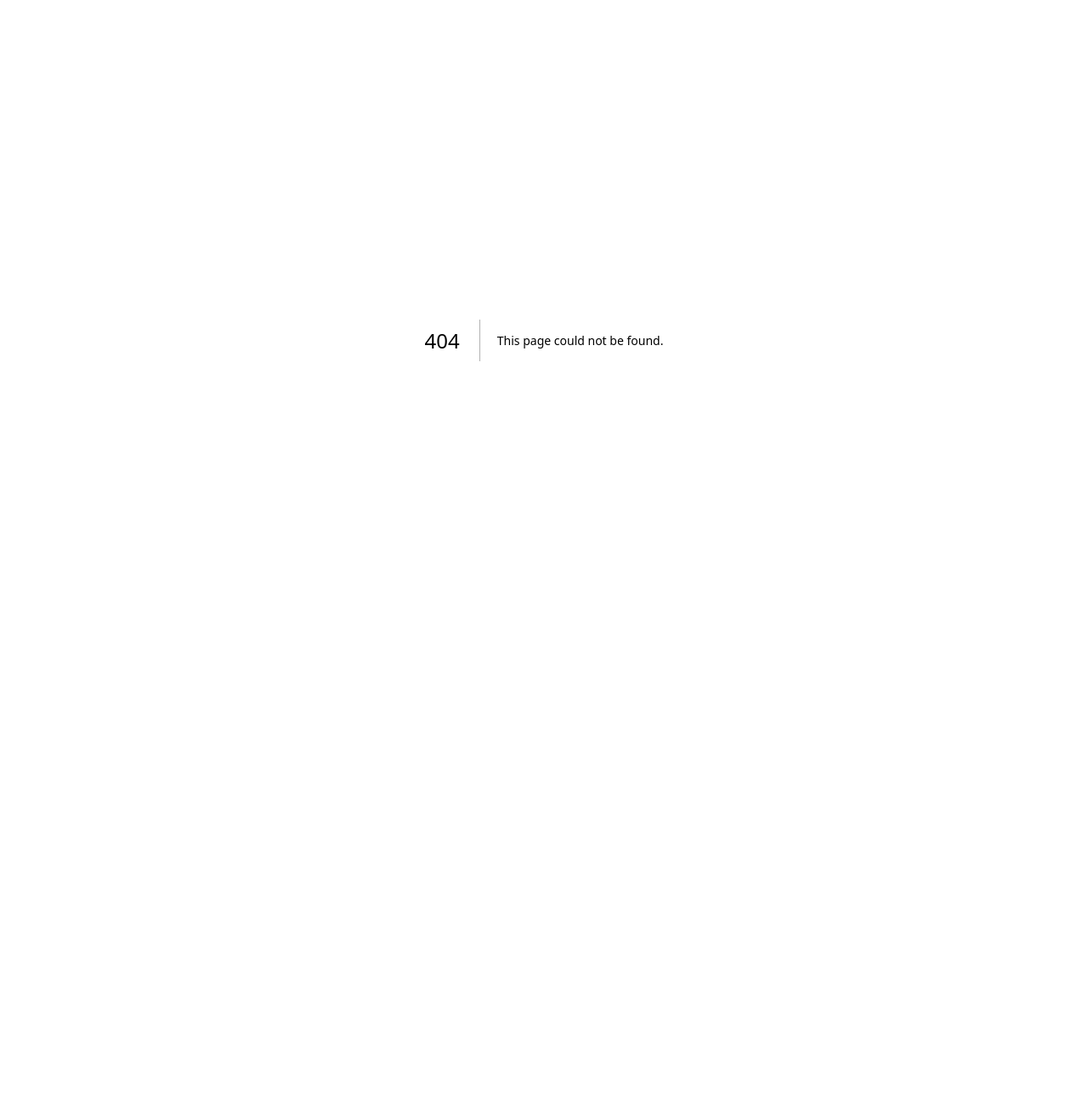
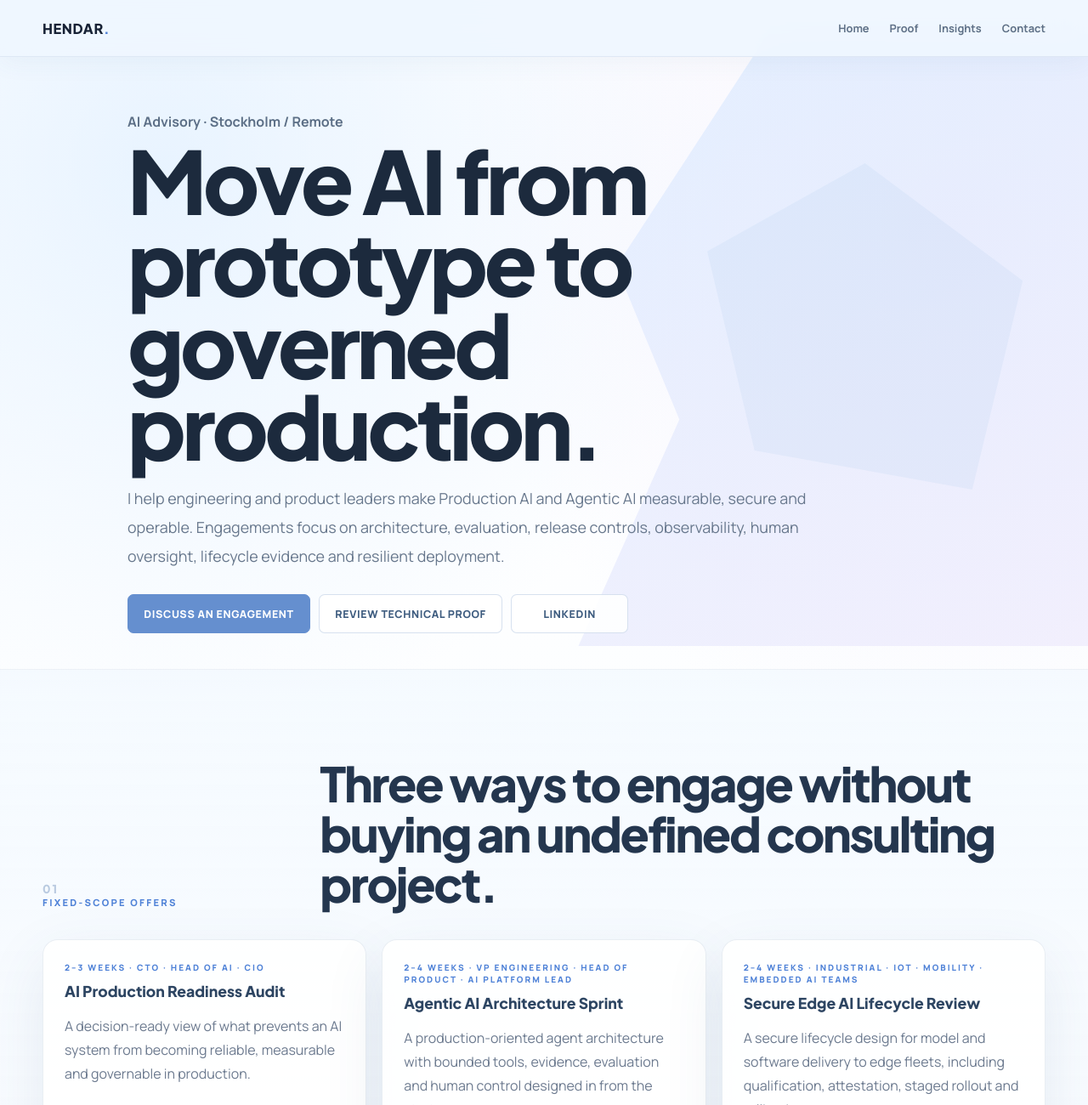
Before and after one commit to h00w/h00w.github.io, a Next.js app: page /advisory in a window 1280 px wide. Before the commit this address had no page. Shown: the top 1300 px of the page at 85% size. Before the commit the page ends 800 px from the top, so only its background shows below. Built offline with nearby package versions, Linux system fonts and the light colour scheme.

Commit message:
feat: add AI advisory consulting page

```diff
--- /dev/null
+++ b/app/advisory/page.tsx
@@ -0,0 +1,114 @@
+import Link from "next/link";
+import { site } from "@/lib/site";
+
+const offers = [
+  {
+    title: "AI Production Readiness Audit",
+    duration: "2–3 weeks",
+    buyer: "CTO · Head of AI · CIO",
+    outcome: "A decision-ready view of what prevents an AI system from becoming reliable, measurable and governable in production.",
+    deliverables: ["Architecture & lifecycle review", "Evaluation and release-gate gap analysis", "Observability, security and governance assessment", "Prioritized 30/60/90-day remediation roadmap"]
+  },
+  {
+    title: "Agentic AI Architecture Sprint",
+    duration: "2–4 weeks",
+    buyer: "VP Engineering · Head of Product · AI Platform Lead",
+    outcome: "A production-oriented agent architecture with bounded tools, evidence, evaluation and human control designed in from the start.",
+    deliverables: ["Use-case and autonomy boundary definition", "RAG/tool/MCP architecture", "Permissions, security and human-approval model", "Evaluation plan and deployment blueprint"]
+  },
+  {
+    title: "Secure Edge AI Lifecycle Review",
+    duration: "2–4 weeks",
+    buyer: "Industrial · IoT · Mobility · Embedded AI teams",
+    outcome: "A secure lifecycle design for model and software delivery to edge fleets, including qualification, attestation, staged rollout and rollback.",
+    deliverables: ["Device/model lifecycle architecture", "Attestation and artifact-trust review", "OTA/staged deployment and rollback controls", "Qualification evidence and governance roadmap"]
+  }
+];
+
+export const metadata = {
+  title: "AI Advisory & Consulting | Hendar Mawan",
+  description: "Production AI, Agentic AI and Secure Edge AI advisory for teams moving prototypes into reliable, governed production systems."
+};
+
+export default function AdvisoryPage() {
+  return <>
+    <header className="nav">
+      <div className="shell nav-inner">
+        <Link href="/" className="brand">HENDAR<span>.</span></Link>
+        <nav className="nav-links">
+          <Link href="/">Home</Link>
+          <Link href="/#projects">Proof</Link>
+          <Link href="/blog/">Insights</Link>
+          <a href={`mailto:${site.email}`}>Contact</a>
+        </nav>
+      </div>
+    </header>
+
+    <main>
+      <section className="hero" style={{paddingTop:132,paddingBottom:42}}>
+        <div className="shell" style={{maxWidth:980}}>
+          <div className="hero-eyebrow">AI Advisory · Stockholm / Remote</div>
+          <h1 className="display" style={{maxWidth:900}}>Move AI from prototype to governed production.</h1>
+          <p style={{maxWidth:850,fontSize:"1.12rem",lineHeight:1.9}}>
+            I help engineering and product leaders make Production AI and Agentic AI measurable, secure and operable. Engagements focus on architecture, evaluation, release controls, observability, human oversight, lifecycle evidence and resilient deployment.
+          </p>
+          <div className="hero-actions">
+            <a className="btn btn-primary" href={`mailto:${site.email}?subject=AI%20Advisory%20Inquiry`}>Discuss an engagement</a>
+            <Link className="btn btn-ghost" href="/#projects">Review technical proof</Link>
+            <a className="btn btn-ghost" href={site.linkedin} target="_blank" rel="noreferrer">LinkedIn</a>
+          </div>
+        </div>
+      </section>
+
+      <section className="section section-soft">
+        <div className="shell">
+          <div className="section-heading">
+            <div><div className="section-index">01</div><div className="kicker">Fixed-scope offers</div></div>
+            <h2 className="section-title">Three ways to engage without buying an undefined consulting project.</h2>
+          </div>
+          <div className="card-grid">
+            {offers.map((o) => <article className="glass card" key={o.title}>
+              <div className="kicker" style={{fontSize:10}}>{o.duration} · {o.buyer}</div>
+              <h3>{o.title}</h3>
+              <p className="muted" style={{lineHeight:1.75}}>{o.outcome}</p>
+              <ul style={{paddingLeft:20,lineHeight:1.8,color:"#546d88",fontSize:14}}>
+                {o.deliverables.map(d => <li key={d}>{d}</li>)}
+              </ul>
+            </article>)}
+          </div>
+        </div>
+      </section>
+
+      <section className="section">
+        <div className="shell">
+          <div className="section-heading">
+            <div><div className="section-index">02</div><div className="kicker">Best fit</div></div>
+            <h2 className="section-title">For teams with real AI ambition and real production constraints.</h2>
+          </div>
+          <div className="card-grid">
+            <div className="glass card"><h3>Prototype → Production</h3><p className="muted">You have a working AI or agent demo, but need evaluation, reliability, release discipline, observability or governance before scaling.</p></div>
+            <div className="glass card"><h3>Agentic AI → Controlled Autonomy</h3><p className="muted">You need tools, RAG, MCP or agent workflows without granting uncontrolled authority or losing auditability.</p></div>
+            <div className="glass card"><h3>Cloud → Edge Fleet</h3><p className="muted">You need secure model/software delivery, device trust, staged rollout, qualification evidence and rollback across industrial fleets.</p></div>
+          </div>
+        </div>
+      </section>
+
+      <section className="section section-soft">
+        <div className="shell">
+          <div className="callout">
+            <div className="kicker">Technical proof before the sales call</div>
+            <h2 className="section-title" style={{marginTop:10}}>Architecture, code, live demos and evaluation evidence are public.</h2>
+            <p className="muted" style={{maxWidth:850,lineHeight:1.85}}>
+              Review Agentic AI Academy, AI Model Release Control Center, Human Intelligence Assurance Lab and Secure Edge AI Governance before deciding whether I am the right fit. I prefer evidence-led engagements with explicit scope and decision criteria.
+            </p>
+            <div className="hero-actions">
+              <Link className="btn btn-primary" href="/#projects">View flagship work</Link>
+              <a className="btn btn-ghost" href={site.github} target="_blank" rel="noreferrer">GitHub</a>
+              <a className="btn btn-ghost" href={`mailto:${site.email}?subject=AI%20Advisory%20Inquiry`}>Contact</a>
+            </div>
+          </div>
+        </div>
+      </section>
+    </main>
+  </>;
+}
```
